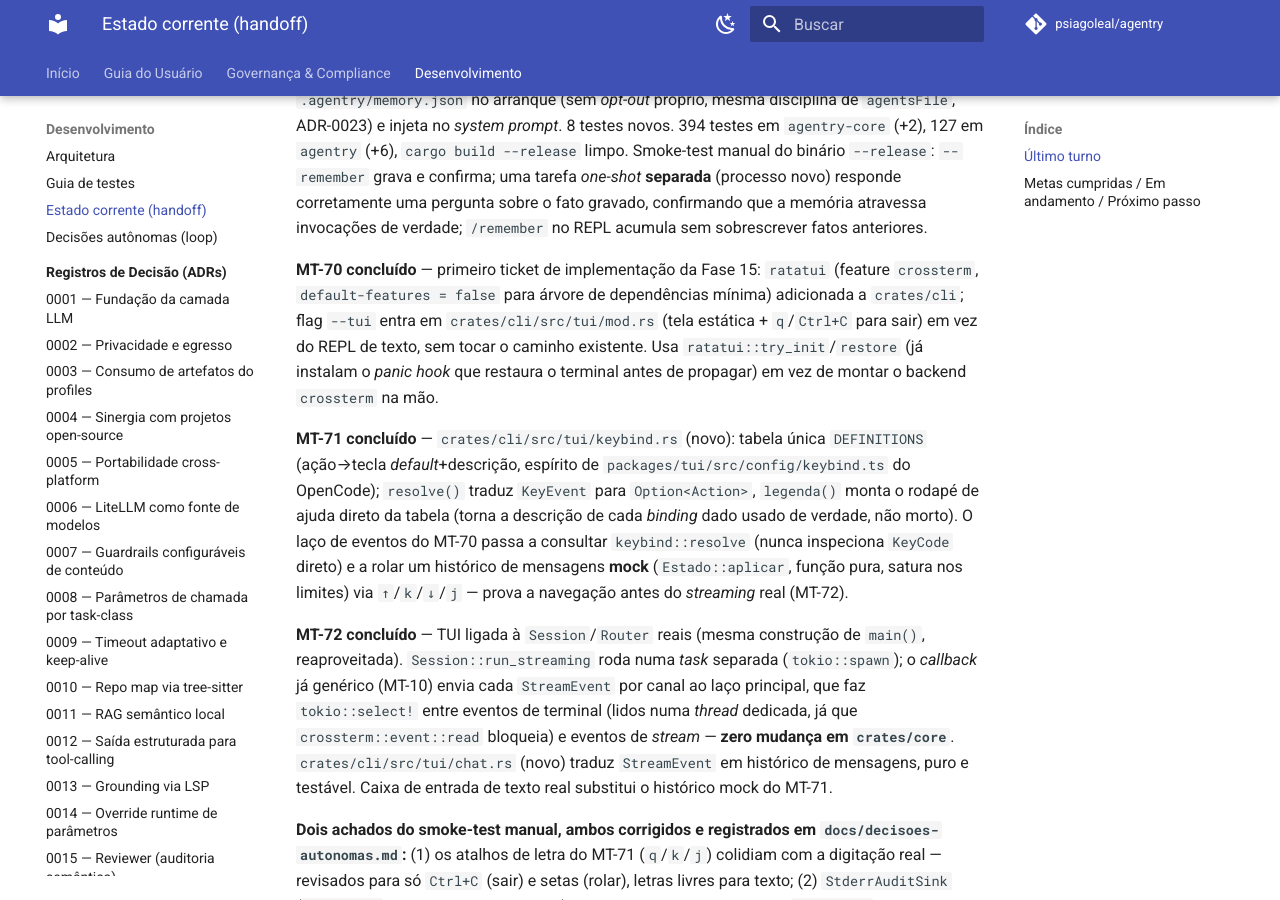
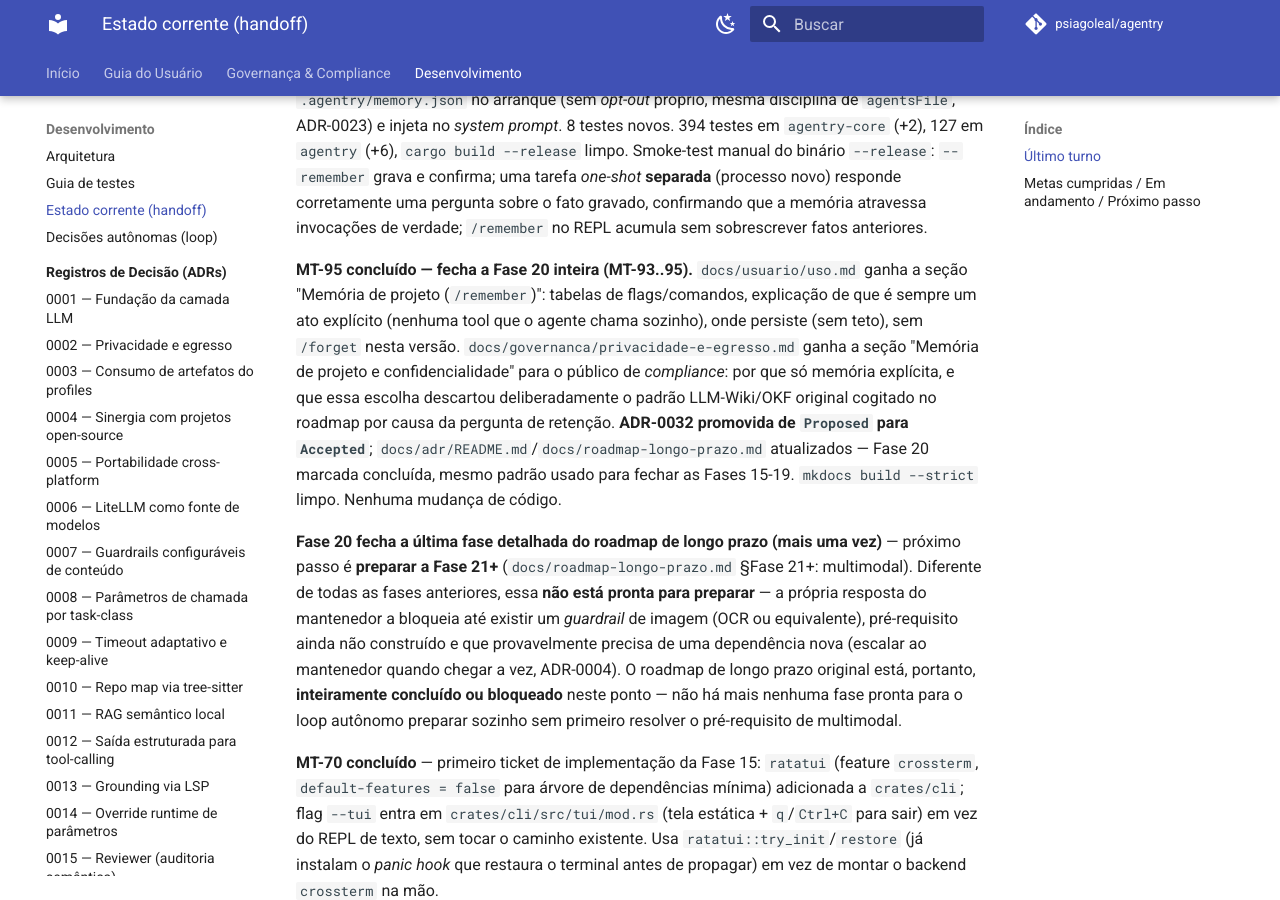
Before and after one commit to psiagoleal/agentry, an MkDocs documentation site: the page built from docs/CURRENT-STATE.md, in a window 1280 px wide and 900 px high, scrolled down 10221 px. Built offline with MkDocs 1.6.1 and Material for MkDocs 9.7.7, drawn with Linux system fonts in a browser that asks for light colours; comment, search, counter and statistics services are not loaded.

Commit message:
docs(handoff): marca MT-95 concluído; fecha a Fase 20; loop parado -- roadmap original esgotado ou bloqueado
{agente: Claude Code; modelo: claude-sonnet-5}

```diff
--- a/docs/CURRENT-STATE.md
+++ b/docs/CURRENT-STATE.md
@@ -418,6 +418,27 @@
   **separada** (processo novo) responde corretamente uma pergunta sobre o fato gravado,
   confirmando que a memória atravessa invocações de verdade; `/remember` no REPL acumula sem
   sobrescrever fatos anteriores.
+
+  **MT-95 concluído — fecha a Fase 20 inteira (MT-93..95).** `docs/usuario/uso.md` ganha a
+  seção "Memória de projeto (`/remember`)": tabelas de flags/comandos, explicação de que é
+  sempre um ato explícito (nenhuma tool que o agente chama sozinho), onde persiste (sem
+  teto), sem `/forget` nesta versão. `docs/governanca/privacidade-e-egresso.md` ganha a
+  seção "Memória de projeto e confidencialidade" para o público de *compliance*: por que só
+  memória explícita, e que essa escolha descartou deliberadamente o padrão LLM-Wiki/OKF
+  original cogitado no roadmap por causa da pergunta de retenção. **ADR-0032 promovida de
+  `Proposed` para `Accepted`**; `docs/adr/README.md`/`docs/roadmap-longo-prazo.md`
+  atualizados — Fase 20 marcada concluída, mesmo padrão usado para fechar as Fases 15-19.
+  `mkdocs build --strict` limpo. Nenhuma mudança de código.
+
+  **Fase 20 fecha a última fase detalhada do roadmap de longo prazo (mais uma vez)** —
+  próximo passo é **preparar a Fase 21+** (`docs/roadmap-longo-prazo.md` §Fase 21+:
+  multimodal). Diferente de todas as fases anteriores, essa **não está pronta para
+  preparar** — a própria resposta do mantenedor a bloqueia até existir um *guardrail* de
+  imagem (OCR ou equivalente), pré-requisito ainda não construído e que provavelmente
+  precisa de uma dependência nova (escalar ao mantenedor quando chegar a vez, ADR-0004). O
+  roadmap de longo prazo original está, portanto, **inteiramente concluído ou bloqueado**
+  neste ponto — não há mais nenhuma fase pronta para o loop autônomo preparar sozinho sem
+  primeiro resolver o pré-requisito de multimodal.
 
   **MT-70 concluído** — primeiro ticket de implementação da Fase 15: `ratatui` (feature
   `crossterm`, `default-features = false` para árvore de dependências mínima) adicionada a
@@ -1733,22 +1754,31 @@
   manual: `--remember` grava; uma tarefa *one-shot* **separada** (processo novo) responde
   corretamente sobre o fato gravado; `/remember` no REPL acumula sem sobrescrever.
 
-**Em andamento:** nada pendente — árvore de trabalho limpa, tudo commitado. **Fase 19
-concluída inteira (MT-90..92)**; **Fase 20 preparada** (ADR-0032 `Proposed`,
-`docs/roadmap-v0.14.md`, MT-93..95); **MT-93/94 concluídos**.
-
-**Próximo passo:** **MT-95** (`docs/roadmap-v0.14.md`, `docs/usuario/uso.md`,
-`docs/governanca/privacidade-e-egresso.md`, `docs/adr/0032-memoria-de-projeto-explicita.md`,
-`docs/adr/README.md`, `docs/roadmap-longo-prazo.md`) — documentação: seção sobre
-`/remember`/`--remember` em `docs/usuario/uso.md`; nota sobre memória de projeto ser sempre
-um ato explícito do usuário em `docs/governanca/privacidade-e-egresso.md`; ADR-0032
-promovida de `Proposed` para `Accepted`; `docs/adr/README.md`/`docs/roadmap-longo-prazo.md`
-atualizados — Fase 20 marcada concluída. Último ticket da Fase 20 — fecha a fase inteira.
-Outros itens em aberto, sem ticket: **multimodal** (Fase 21+) continua bloqueada por um
-*guardrail* de imagem ainda não construído; deploy do site MkDocs (GitHub Pages) — decisão
-explícita do usuário de não fazer ainda; CI multi-SO ainda não observado verde (falta um
-push que dispare a matriz); backlog independente do `ai-coding-agent-profiles` (ADRs
-0001-0005 — RTK/OKF pendentes de reanálise de maturidade,
+- [x] **MT-95** — documentação (`docs/usuario/uso.md`: seção "Memória de projeto (/remember)";
+  `docs/governanca/privacidade-e-egresso.md`: seção "Memória de projeto e
+  confidencialidade"), **fecha a Fase 20 inteira**. **ADR-0032 promovida de `Proposed` para
+  `Accepted`**; `docs/adr/README.md`/`docs/roadmap-longo-prazo.md` atualizados — Fase 20
+  marcada concluída. `mkdocs build --strict` limpo. Nenhuma mudança de código.
+
+**Em andamento:** nada pendente — árvore de trabalho limpa, tudo commitado. **Fase 20
+concluída inteira (MT-93..95)** — todas as cinco frentes de "segunda onda" originalmente
+enumeradas (uso de tokens, checkpoints, subagentes, memória, multimodal) estão agora
+**concluídas ou bloqueadas por pré-requisito**.
+
+**Próximo passo:** **loop autônomo parado — não há mais fase pronta para preparar sozinho**
+(ver "Impedimentos abertos" abaixo). Diferente de toda parada anterior nesta sessão, isso
+não é uma pergunta de design sem resposta — é a ausência de qualquer candidata **pronta**:
+a única fase restante do roadmap de longo prazo (multimodal, Fase 21+) está explicitamente
+bloqueada pela própria resposta do mantenedor até existir um *guardrail* de imagem (OCR ou
+equivalente), que por sua vez provavelmente exige uma dependência nova — as duas coisas são
+decisões que cabem ao mantenedor, não ao loop autônomo (regras §6 do comando
+`/loop /implementar-roadmap`: dependência nova sempre escala). Retomar exige o mantenedor
+decidir como endereçar esse pré-requisito (biblioteca de OCR? outra abordagem de
+*guardrail* de imagem? adiar multimodal indefinidamente?) — ou apontar uma nova frente de
+trabalho fora do roadmap de longo prazo original. Outros itens em aberto, sem ticket: deploy
+do site MkDocs (GitHub Pages) — decisão explícita do usuário de não fazer ainda; CI multi-SO
+ainda não observado verde (falta um push que dispare a matriz); backlog independente do
+`ai-coding-agent-profiles` (ADRs 0001-0005 — RTK/OKF pendentes de reanálise de maturidade,
 perfis base+overlay/skills executáveis/config de serviços pendentes de validação de
 implementação).
 
@@ -1758,6 +1788,20 @@
 
 ## Impedimentos abertos
 
+- **Roadmap de longo prazo original esgotado — só resta multimodal, bloqueada.** As Fases
+  11 a 20 estão todas concluídas. A última fase (21+, multimodal —
+  `docs/roadmap-longo-prazo.md` §Fase 21+) está explicitamente bloqueada pela própria
+  resposta do mantenedor (2026-07-16, `docs/decisoes-autonomas.md`): adiada até existir um
+  *guardrail* de imagem (ex.: OCR alimentando as regras de texto já existentes,
+  `crates/core/src/guardrail/`) — os *guardrails* de conteúdo hoje só inspecionam texto, e
+  multimodal sem esse pré-requisito abriria um canal de conteúdo não auditado. Esse
+  pré-requisito provavelmente exige uma **dependência nova** (biblioteca de OCR), o que já é
+  uma parada dura por si só (regra §6 do comando `/loop /implementar-roadmap`). **Decisão que
+  o mantenedor precisa tomar:** como endereçar o *guardrail* de imagem (qual biblioteca de
+  OCR, se for esse o caminho, ou uma abordagem alternativa), ou se prefere apontar uma nova
+  frente de trabalho fora das cinco originalmente enumeradas no roadmap de longo prazo. O
+  loop autônomo parou aqui, com a árvore de trabalho limpa e as Fases 11-20 inteiras
+  concluídas.
 - **ADR-0004 pendente de dado:** maturidade real de `rtk`/`caveman`/`ponytail` não verificada via `gh repo view`. Verificar antes de qualquer adoção como dependência.
 - **Copilot/GitHub Enterprise:** caminho oficial (GitHub Models vs. API Enterprise) indefinido pela empresa; adapter adiado.
 - **CI multi-SO ainda não observado verde:** a matriz do ADR-0005 (`2feed85`) precisa de um push ao GitHub para confirmar Windows/macOS verdes.
```
Also changed, not shown: other parts of docs/CURRENT-STATE.md (+1 -1 lines), docs/roadmap-v0.14.md (+1 -1 lines).
